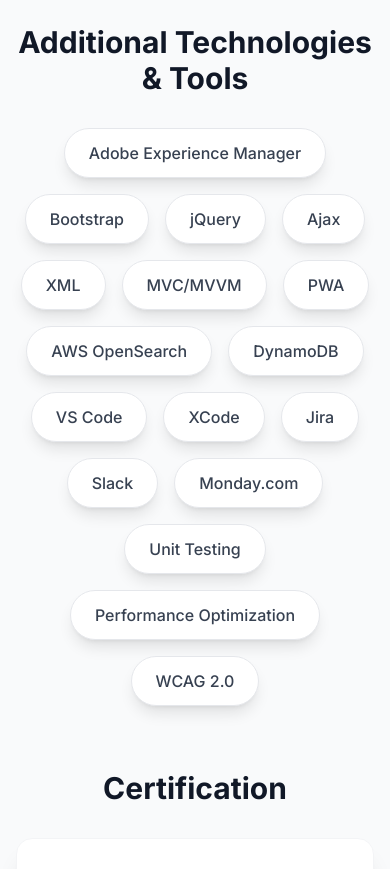
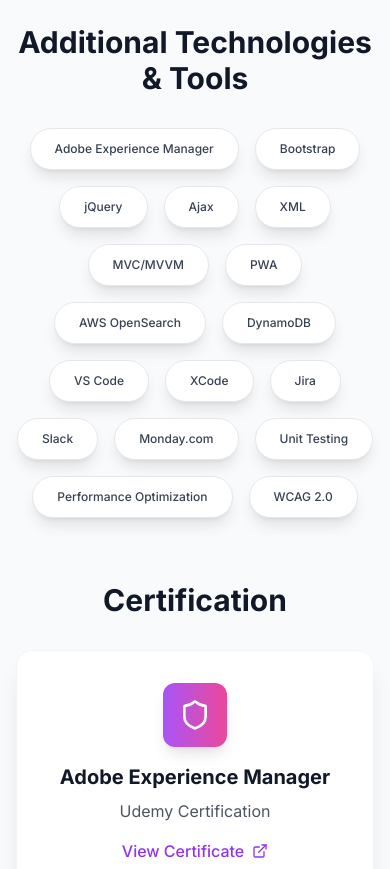
Before and after one commit to darjiharsh/darjiharsh.github.io, a React (Vite) app: page / in a window 390 px wide. Shown: the part 10020-10889 px from the top of the page. Built offline with nearby package versions, Linux system fonts and the light colour scheme.

Commit message:
Font size update for additional skills

```diff
--- a/src/components/Skills.tsx
+++ b/src/components/Skills.tsx
@@ -138,7 +138,7 @@ const Skills = () => {
               ].map((tech, index) => (
                 <span
                   key={index}
-                  className="px-6 py-3 bg-white text-gray-700 rounded-full shadow-lg hover:shadow-xl transition-all duration-300 hover:scale-105 border border-gray-200 hover:border-purple-300 hover:bg-gradient-to-r hover:from-purple-50 hover:to-pink-50 font-medium"
+                  className="px-6 py-3 bg-white text-xs md:text-base text-gray-700 rounded-full shadow-lg hover:shadow-xl transition-all duration-300 hover:scale-105 border border-gray-200 hover:border-purple-300 hover:bg-gradient-to-r hover:from-purple-50 hover:to-pink-50 font-medium"
                   style={{ animationDelay: `${600 + index * 50}ms` }}
                 >
                   {tech}
```
